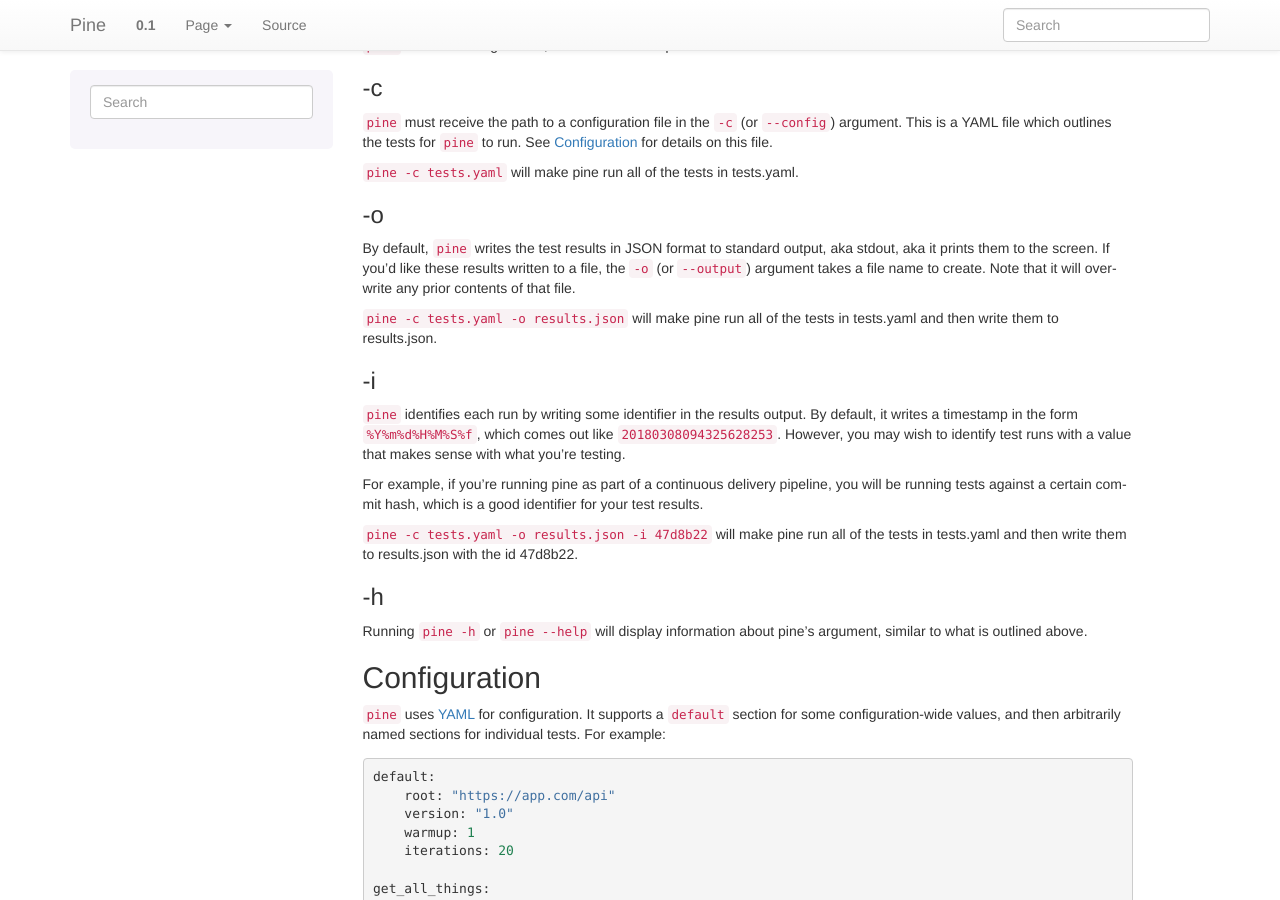
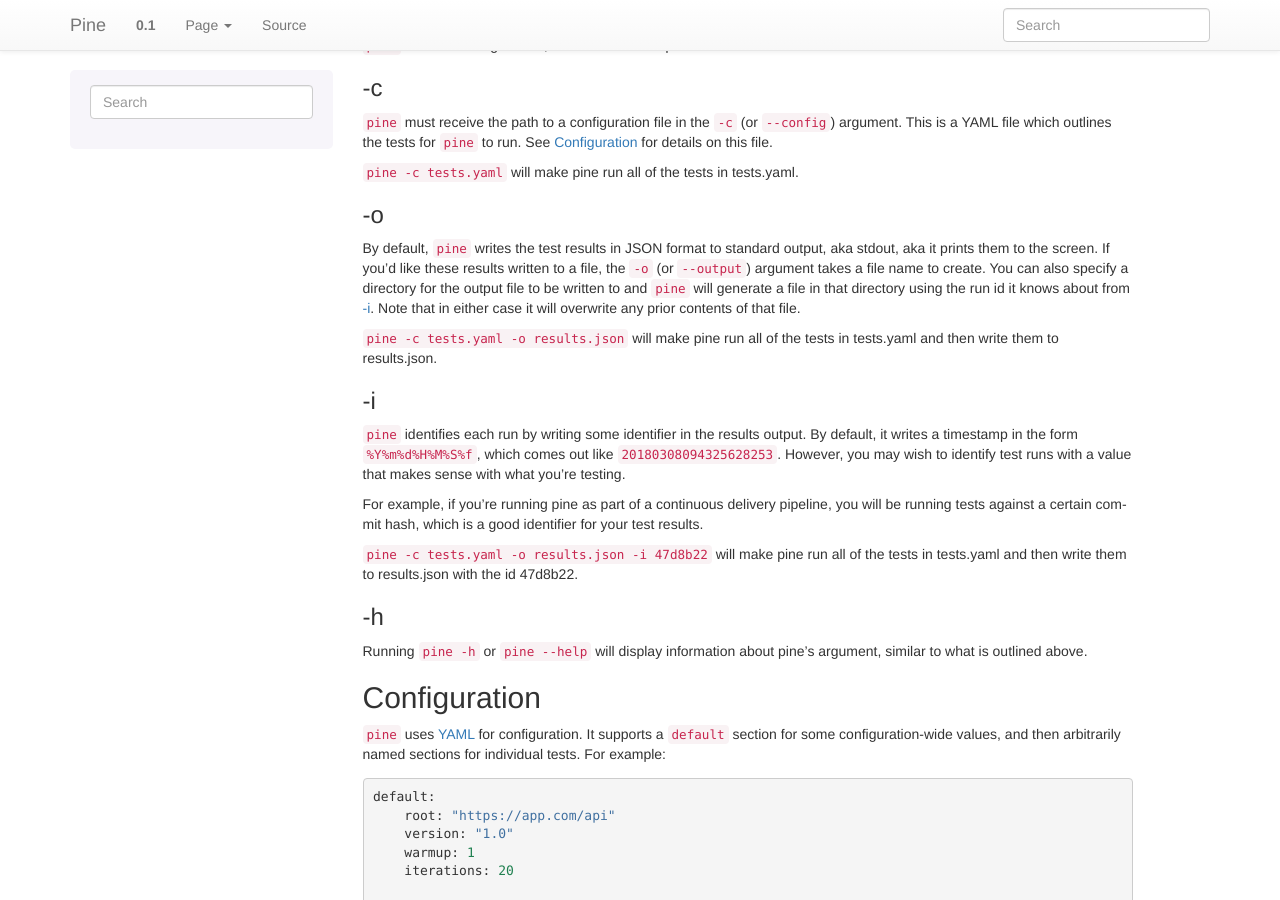
Before and after one commit to briancurtin/pine, a Sphinx documentation site: the page built from docs/source/index.rst, in a window 1280 px wide and 900 px high, scrolled down 418 px. Built offline with Sphinx 7.4.7, drawn with Linux system fonts in a browser that asks for light colours.

Commit message:
Support directory for -o argument
This change adds support for -o/--output being a directory, with the
file name generated from the run id.

```diff
--- a/docs/source/index.rst
+++ b/docs/source/index.rst
@@ -39,8 +39,10 @@ for ``pine`` to run. See `Configuration`_ for details on this file.
 By default, ``pine`` writes the test results in JSON format to standard
 output, aka stdout, aka it prints them to the screen. If you'd like these
 results written to a file, the ``-o`` (or ``--output``) argument takes a
-file name to create. Note that it will overwrite any prior contents of that
-file.
+file name to create. You can also specify a directory for the output file
+to be written to and ``pine`` will generate a file in that directory using
+the run id it knows about from `-i`_. Note that in either case it will
+overwrite any prior contents of that file.
 
 ``pine -c tests.yaml -o results.json`` will make pine run all of the tests
 in tests.yaml and then write them to results.json.
```
Also changed, not shown: 1 other file.
